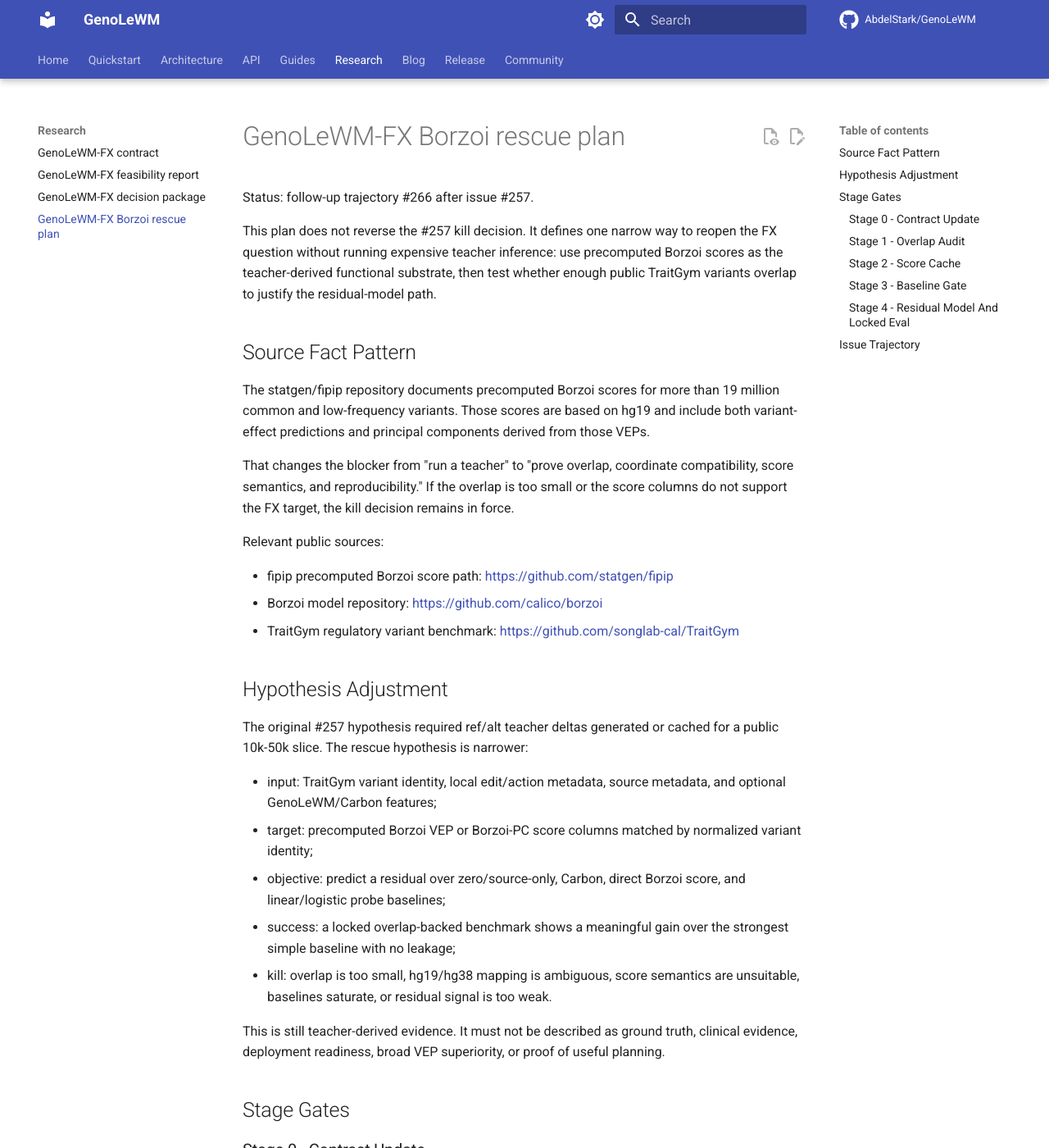
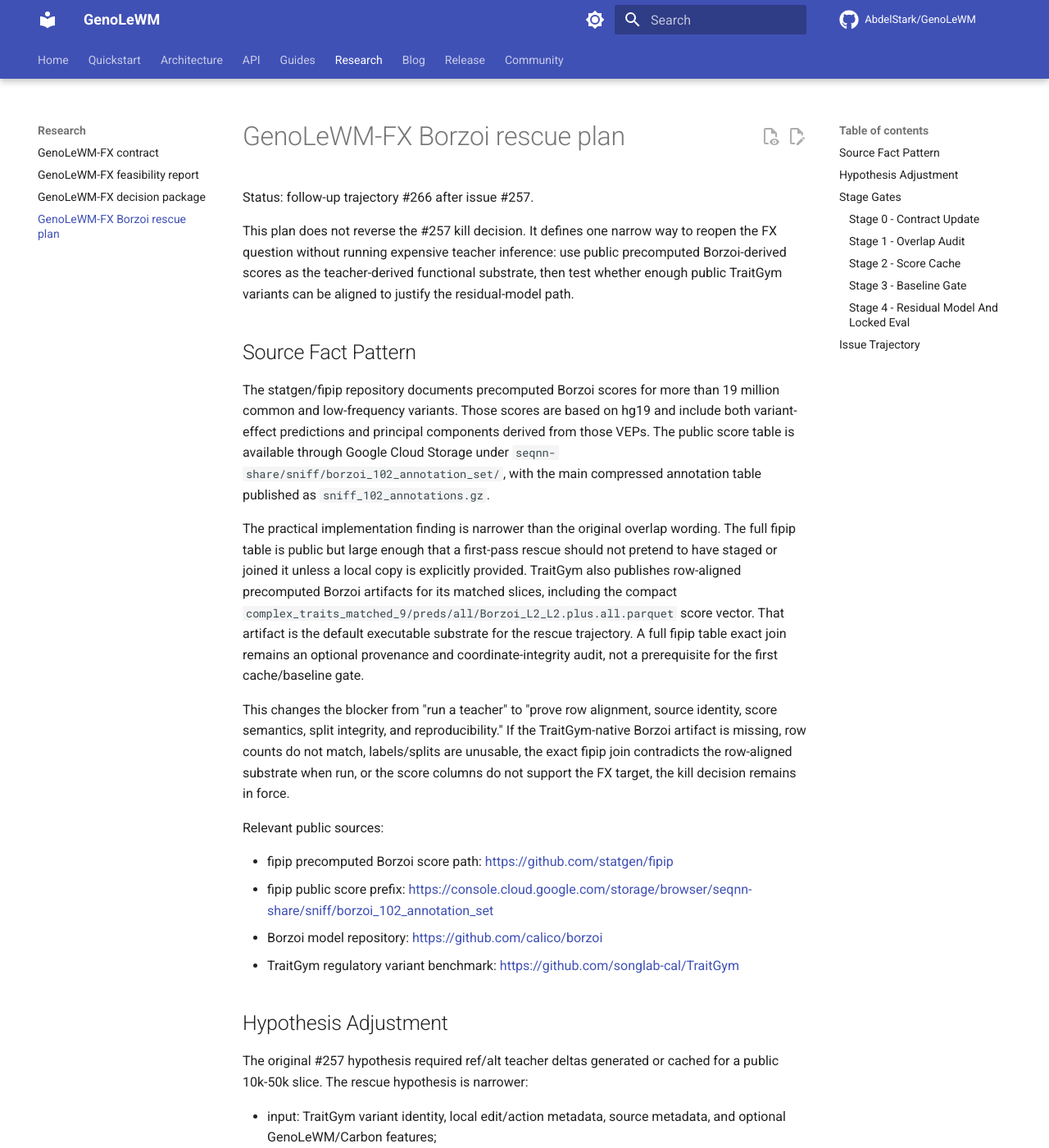
Before and after one commit to AbdelStark/GenoLeWM, an MkDocs documentation site: the page built from docs/research/fx-borzoi-rescue-plan.md, in a window 1280 px wide and 1400 px high. Shown: the whole window at 82% size. Built offline with MkDocs 1.6.1 and Material for MkDocs 9.7.7, drawn with Linux system fonts in a browser that asks for light colours; comment, search, counter and statistics services are not loaded; the version menu is left out; some of the changed text lies outside the part shown.

Commit message:
Clarify FX Borzoi rescue trajectory

```diff
--- a/docs/research/fx-borzoi-rescue-plan.md
+++ b/docs/research/fx-borzoi-rescue-plan.md
@@ -4,26 +4,44 @@ Status: follow-up trajectory #266 after issue #257.
 
 This plan does not reverse the #257 kill decision. It defines one narrow
 way to reopen the FX question without running expensive teacher
-inference: use precomputed Borzoi scores as the teacher-derived
-functional substrate, then test whether enough public TraitGym variants
-overlap to justify the residual-model path.
+inference: use public precomputed Borzoi-derived scores as the
+teacher-derived functional substrate, then test whether enough public
+TraitGym variants can be aligned to justify the residual-model path.
 
 ## Source Fact Pattern
 
 The statgen/fipip repository documents precomputed Borzoi scores for
 more than 19 million common and low-frequency variants. Those scores are
 based on hg19 and include both variant-effect predictions and principal
-components derived from those VEPs.
+components derived from those VEPs. The public score table is available
+through Google Cloud Storage under
+`seqnn-share/sniff/borzoi_102_annotation_set/`, with the main compressed
+annotation table published as `sniff_102_annotations.gz`.
 
-That changes the blocker from "run a teacher" to "prove overlap,
-coordinate compatibility, score semantics, and reproducibility." If the
-overlap is too small or the score columns do not support the FX target,
-the kill decision remains in force.
+The practical implementation finding is narrower than the original
+overlap wording. The full fipip table is public but large enough that a
+first-pass rescue should not pretend to have staged or joined it unless a
+local copy is explicitly provided. TraitGym also publishes row-aligned
+precomputed Borzoi artifacts for its matched slices, including the
+compact `complex_traits_matched_9/preds/all/Borzoi_L2_L2.plus.all.parquet`
+score vector. That artifact is the default executable substrate for the
+rescue trajectory. A full fipip table exact join remains an optional
+provenance and coordinate-integrity audit, not a prerequisite for the
+first cache/baseline gate.
+
+This changes the blocker from "run a teacher" to "prove row alignment,
+source identity, score semantics, split integrity, and reproducibility."
+If the TraitGym-native Borzoi artifact is missing, row counts do not
+match, labels/splits are unusable, the exact fipip join contradicts the
+row-aligned substrate when run, or the score columns do not support the
+FX target, the kill decision remains in force.
 
 Relevant public sources:
 
 - fipip precomputed Borzoi score path:
   <https://github.com/statgen/fipip>
+- fipip public score prefix:
+  <https://console.cloud.google.com/storage/browser/seqnn-share/sniff/borzoi_102_annotation_set>
 - Borzoi model repository:
   <https://github.com/calico/borzoi>
 - TraitGym regulatory variant benchmark:
@@ -36,8 +54,13 @@ or cached for a public 10k-50k slice. The rescue hypothesis is narrower:
 
 - input: TraitGym variant identity, local edit/action metadata, source
   metadata, and optional GenoLeWM/Carbon features;
-- target: precomputed Borzoi VEP or Borzoi-PC score columns matched by
-  normalized variant identity;
+- primary target: TraitGym-native, row-aligned precomputed Borzoi score
+  artifacts matched to the public TraitGym slice by row identity and
+  validated against the slice length, labels, split policy, and artifact
+  receipts;
+- optional audit target: fipip Borzoi VEP or Borzoi-PC score columns
+  matched by normalized variant identity when the large score table is
+  staged locally;
 - objective: predict a residual over zero/source-only, Carbon, direct
   Borzoi score, and linear/logistic probe baselines;
 - success: a locked overlap-backed benchmark shows a meaningful gain
@@ -57,39 +80,56 @@ superiority, or proof of useful planning.
 Lock the rescue-specific contract before building caches:
 
 - exact source URLs and revisions;
-- fipip/precomputed-score access path;
-- genome build and liftover rules;
+- fipip/precomputed-score access path and TraitGym-native Borzoi
+  artifact path;
+- genome build and liftover rules for any exact fipip table join;
 - variant key normalization for `chrom,pos,ref,alt`;
 - selected Borzoi VEP/PC score columns;
+- row-alignment requirements for TraitGym-native score vectors;
 - minimum overlap threshold;
 - leakage and split rules;
 - claim boundaries.
 
 ### Stage 1 - Overlap Audit
 
-Join TraitGym variants to precomputed Borzoi score identities without
-training a model. The go threshold is:
+Validate TraitGym variants against public precomputed Borzoi artifacts
+without training a model. The default go threshold is:
 
-- at least 10,000 matched variants in one primary public task slice;
-- no unresolved ref/alt flips or build mismatches in the matched set;
+- at least 10,000 matched variants in one primary public task slice,
+  where "matched" means the public TraitGym slice and the row-aligned
+  Borzoi score vector have identical row counts and stable artifact
+  receipts;
+- no unresolved row-order, duplicate-key, label, or split mismatch in
+  the matched set;
 - enough positives and negatives after the locked holdout rule;
 - a publishable overlap manifest with checksums.
+
+If a local fipip score table is staged, the audit should also join by
+`chrom,pos,ref,alt` with explicit handling for allele flips, strand
+issues, multi-allelic rows, and duplicates. If that exact join is not
+run, the report must say so directly and must not claim exact fipip
+table overlap.
 
 If this fails, stop and publish the overlap no-go report.
 
 ### Stage 2 - Score Cache
 
-Materialize only the matched precomputed columns and metadata needed for
-the experiment. The cache must include source revision, checksum,
-genome-build handling, matched/unmatched counts, split identity, and
+Materialize only the matched precomputed score columns and metadata
+needed for the experiment. The first cache should consume the compact
+TraitGym-native Borzoi score vector, not the full fipip table. If a
+later exact fipip join is run, the cache may add selected fipip-derived
+VEP/PC columns behind the same manifest contract.
+
+The cache must include source revision, checksum, genome-build handling
+where applicable, matched/unmatched counts, split identity, and
 redaction-safe commands.
 
 ### Stage 3 - Baseline Gate
 
-Run source-only, label-prior, Carbon where applicable, direct Borzoi
-score, and linear/logistic probe baselines. The path continues only if
-the task is not saturated and the Borzoi-derived target has enough
-signal to make a residual model meaningful.
+Run source-only, label-prior, Carbon where applicable, direct
+TraitGym-native Borzoi score, and linear/logistic probe baselines. The
+path continues only if the task is not saturated and the Borzoi-derived
+target has enough signal to make a residual model meaningful.
 
 ### Stage 4 - Residual Model And Locked Eval
 
@@ -104,9 +144,12 @@ historical kill report for the teacher-inference path. The follow-up
 children are:
 
 - #267 - lock rescue contract and coordinate rules;
-- #268 - audit TraitGym coverage by precomputed Borzoi scores;
-- #269 - build the manifest-backed precomputed Borzoi score cache;
-- #270 - run the leakage-aware baseline and saturation gate;
+- #268 - audit TraitGym-native Borzoi score-vector alignment, and record
+  exact fipip join status separately;
+- #269 - build the manifest-backed precomputed Borzoi score cache from
+  the compact TraitGym-native score vector first;
+- #270 - run the leakage-aware baseline and saturation gate against the
+  direct TraitGym-native Borzoi score and simple probes;
 - #271 - train a residual model only after the baseline gate;
 - #272 - publish the locked result or overlap kill report.
 
```
Also changed, not shown: README.md (+3 -2 lines), docs/index.md (+3 -2 lines), docs/research/fx-decision-package.md (+16 -5 lines), 1 other file.
